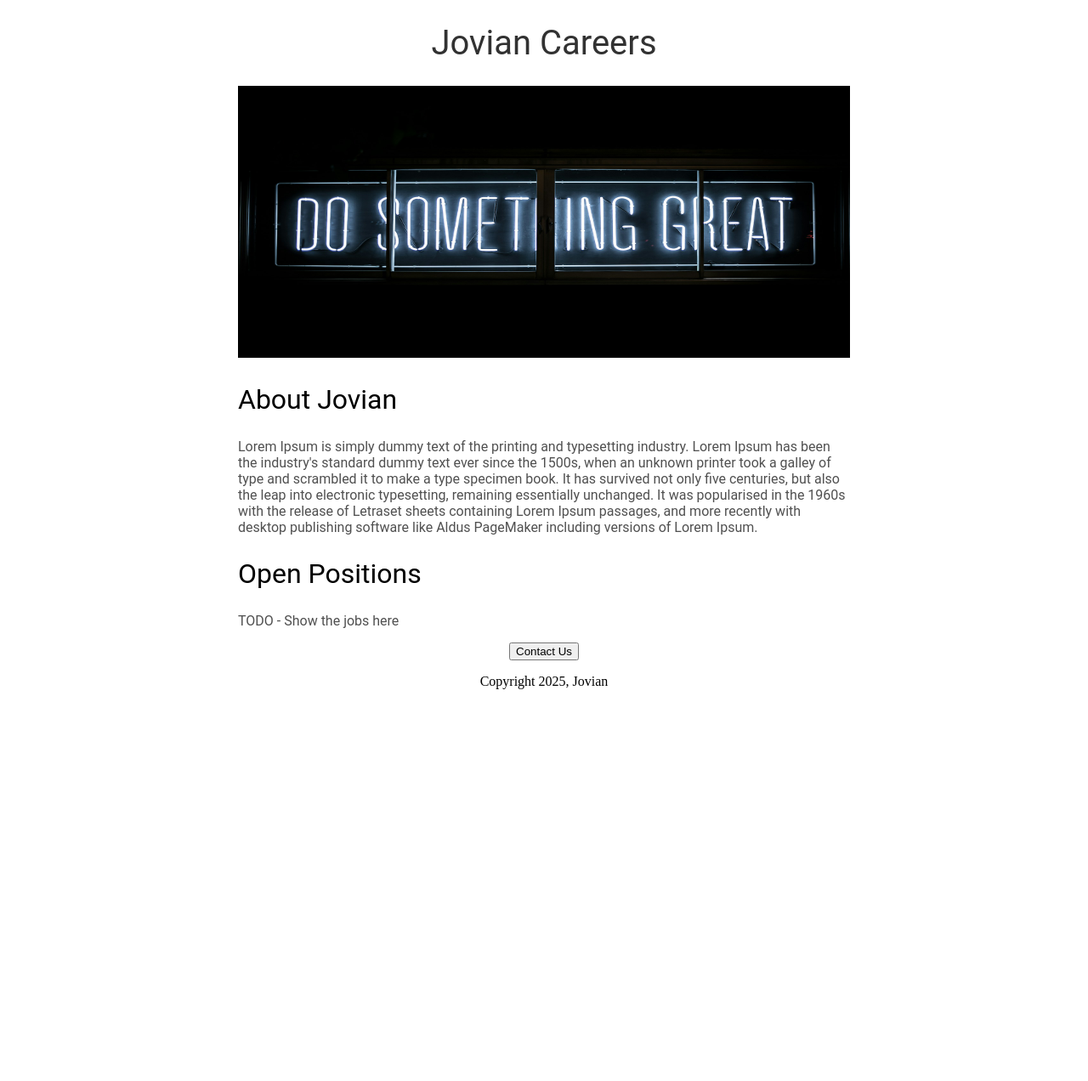
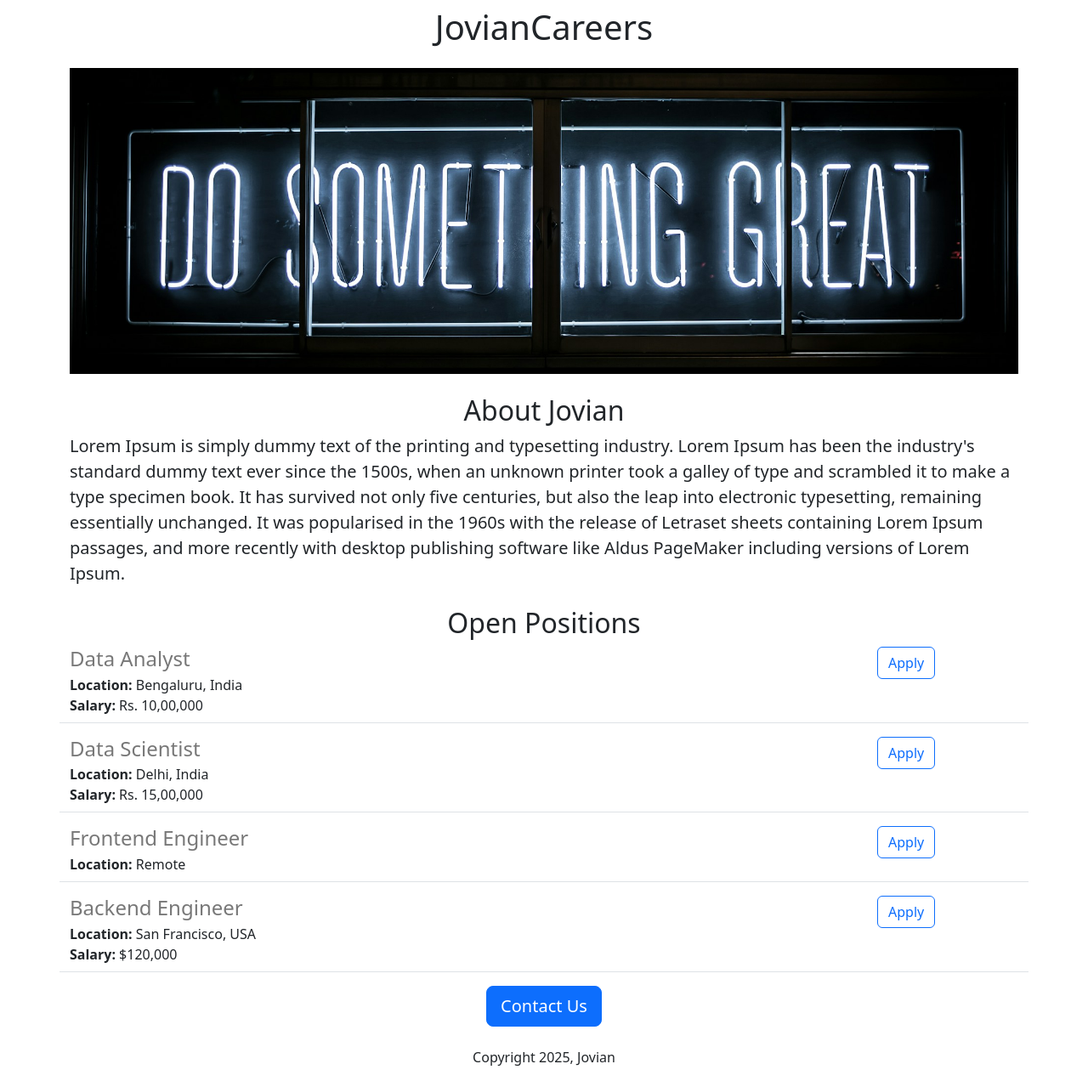
Before and after one commit to Nichflow/jovian-careers-website, a Flask app: page / in a window 1280 px wide. Shown: the whole page at 85% size. Before the commit the page ends 811 px from the top, so only its background shows below. Run offline with Flask 3, Linux system fonts and the light colour scheme.

Commit message:
Added dynamic data and API route

```diff
--- a/app.py
+++ b/app.py
@@ -1,10 +1,42 @@
-from flask import Flask, render_template
+from flask import Flask, render_template, jsonify
 
 app = Flask(__name__)
 
+JOBS = [
+  {
+    'id': 1,
+    'title': 'Data Analyst',
+    'location': 'Bengaluru, India',
+    'salary': 'Rs. 10,00,000'
+  },
+  {
+    'id': 2,
+    'title': 'Data Scientist',
+    'location': 'Delhi, India',
+    'salary': 'Rs. 15,00,000'
+  },
+  {
+    'id': 3,
+    'title': 'Frontend Engineer',
+    'location': 'Remote',
+  },
+  {
+    'id': 4,
+    'title': 'Backend Engineer',
+    'location': 'San Francisco, USA',
+    'salary': '$120,000'
+  }
+]
+
 @app.route('/')
 def hello_jovian():
-  return render_template('home.html')
+  return render_template('home.html',
+                        jobs=JOBS,
+                        company_name='Jovian')
+
+@app.route('/api/ jobs')
+def list_jobs():
+  return jsonify(JOBS)
 
 if __name__ == '__main__':
   app.run(host='0.0.0.0', debug=True)
--- a/templates/home.html
+++ b/templates/home.html
@@ -2,52 +2,35 @@
 <html>
     <head>
         <title>Jovain Careers</title>
+        <meta charset="utf-8">
+        <meta name="viewport" content="width=device-width, initial-scale=1">
+        <link href="https://cdn.jsdelivr.net/npm/bootstrap@5.3.5/dist/css/bootstrap.min.css" rel="stylesheet" integrity="sha384-SgOJa3DmI69IUzQ2PVdRZhwQ+dy64/BUtbMJw1MZ8t5HZApcHrRKUc4W0kG879m7" crossorigin="anonymous">
         <style>
-            h1 {
-                font-size: 40px;
-                font-family: Roboto;
-                font-weight: normal;
-                color: rgb(50, 50, 50);
-                text-align: center;
-            }
-
             #banner {
+                height: 360px;
                 width: 100%;
-                height: 320px;
-                pbject-fit: cover;
-            }
-
-            h2 {
-                font-family: Roboto;
-                font-size: 32px;
-                color: rgb(100, 100, 100)
-                text-align: center;
-                font-weight: normal;
-            }
-
-            .bodytext {
-                font-family: Roboto;
-                color: rgb(80, 80, 80);
-            }
-
-            #container {
-                max-width: 720px;
-                margin: 0 auto;
+                object-fit: cover;
             }
         </style>
     </head>
     <body>
-        <div id="container">
-          <h1>Jovian Careers</h1>
-            <img id="banner" src="static/banner.jpg" height="320" weight="1920">
-            <h2>About Jovian</h2>
-            <p class="bodytext">
+        <div class="container">
+          <h1 class="text-center mt-2 mb-4">
+              {{company_name}}Careers
+          </h1>
+            <img class="img-fluid" id="banner" src="static/banner.jpg" height="320" weight="1920">
+            <h2 class="text-center mt-4 mb-2">About Jovian</h2>
+            <p class="lead">
                 Lorem Ipsum is simply dummy text of the printing and typesetting industry. Lorem Ipsum has been the industry's standard dummy text ever since the 1500s, when an unknown printer took a galley of type and scrambled it to make a type specimen book. It has survived not only five centuries, but also the leap into electronic typesetting, remaining essentially unchanged. It was popularised in the 1960s with the release of Letraset sheets containing Lorem Ipsum passages, and more recently with desktop publishing software like Aldus PageMaker including versions of Lorem Ipsum.</p>
-            <h2>Open Positions</h2>
-            <p class="bodytext">TODO - Show the jobs here</p>
-            <div style="text-align: center;">
-                <button>Contact Us</button>
-                <p>Copyright 2025, Jovian</p>
+            <h2 class="text-center mt-4 mb-2">Open Positions</h2>
+            <div>
+                {% for job in jobs %}
+                    {% include 'jobitem.html' %}
+                {% endfor %}
+            </div>
+            <div class="text-center">
+                <button class="btn btn-primary btn-lg">Contact Us</button>
+                <p class="mt-4">Copyright 2025, Jovian</p>
             </div>
         </div>
     </body>
--- /dev/null
+++ b/templates/jobitem.html
@@ -0,0 +1,18 @@
+<div class="border-bottom row" style="margin-bottom: 16px; padding-bottom: 8px">
+    <div class="col-10">
+        <h4 style="color: rgb(120, 120, 120); margin-bottom: 4px">
+            {{job['title']}}
+        </h4>
+        <div>
+            <b>Location:</b> {{job['location']}}
+        </div>
+        {% if 'salary' in job %}
+        <div>
+            <b>Salary:</b> {{job['salary']}}
+        </div>
+        {% endif %}
+    </div>
+    <div class="col-2">
+        <button type="button" class="btn btn-outline-primary">Apply</button>
+    </div>
+</div>
```
